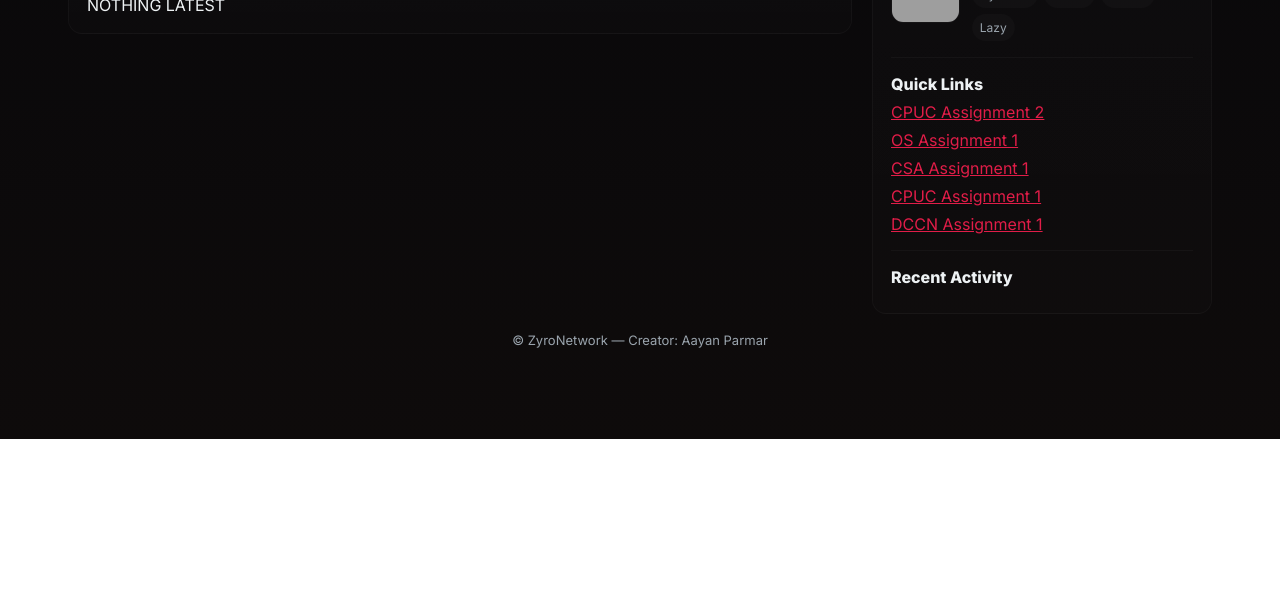
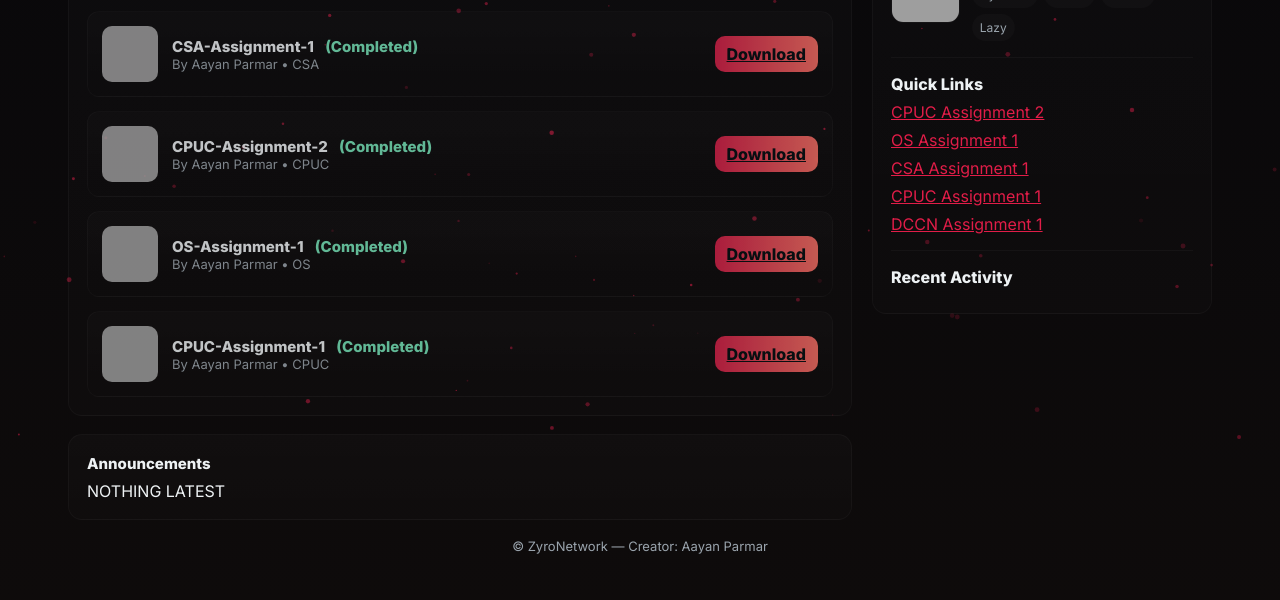
Before and after one commit to AustinKarasu/AayanPortfilio, a plain HTML site: page index.html in a window 1280 px wide. Shown: the part 361-961 px from the top of the page. Before the commit the page ends 800 px from the top, so only its background shows below. Drawn offline with Linux system fonts and the light colour scheme; grey boxes are pictures that could not be loaded.

Commit message:
Update index.html

```diff
--- a/index.html
+++ b/index.html
@@ -161,7 +161,7 @@
       {id:'csa-1',title:'CSA-Assignment-1',subject:'CSA',file:'https://raw.githubusercontent.com/AustinKarasu/zyronetwork/079c5ee5fb4ceda544f73f682bbac55a7e79e1e5/CSA-Assignment-1.pdf',completed:true},
       {id:'cpuc-2',title:'CPUC-Assignment-2',subject:'CPUC',file:'./CPUC-Assignment-2.pdf',completed:true},
       {id:'os-1',title:'OS-Assignment-1',subject:'OS',file:'./OS_Assignment1.pdf',completed:true},
-      {id:'cpuc-2',title:'CPUC-Assignment-1',subject:'CPUC',file:'https://raw.githubusercontent.com/AustinKarasu/zyronetwork/c3dd1e232798e006be0a571d260214ecf1b06ea5/CPUC-Assignment-1.pdf',completed:true}
+      {id:'cpuc-1',title:'CPUC-Assignment-1',subject:'CPUC',file:'https://raw.githubusercontent.com/AustinKarasu/zyronetwork/c3dd1e232798e006be0a571d260214ecf1b06ea5/CPUC-Assignment-1.pdf',completed:true}
     ];
 
     const activity = JSON.parse(localStorage.getItem('zyro_act_v3')||'[]');
@@ -170,19 +170,40 @@
     let activeSubject = 'All';
     function switchTab(e){ document.querySelectorAll('.tab').forEach(t=>t.classList.remove('active')); e.currentTarget.classList.add('active'); activeSubject = e.currentTarget.dataset.subject; renderList(); }
 
-    function renderList(){ const list = document.getElementById('assignList'); list.innerHTML=''; const q = (document.getElementById('search')?.value||'').trim().toLowerCase(); const status = document.getElementById('status').value; assignments.filter(a=> (activeSubject==='All' || a.subject===activeSubject) && (q==='' || a.title.toLowerCase().includes(q) || a.subject.toLowerCase().includes(q)) ).filter(a=> status==='all' || (status==='completed' && a.completed)).forEach(a=>{ const div=document.createElement('div'); div.className='assign completed'; let icon = a.subject==='OS'?'<img src="https://i.postimg.cc/wxXsBnyj/os.webp" alt="os">':a.subject==='CPUC'?'<img src="https://i.postimg.cc/rsMsWF0F/cpuc.png" alt="cpuc">':':a.subject==='DCCN'?'<img src="https://i.postimg.cc/TYxBrj8X/Datacom-logo.webp" alt="dccn">':a.subject==='CSA'?'<img src="https://i.postimg.cc/26Z28MKB/Screenshot-2025-09-08-220058.png" alt="csa">':'<div style="width:100%;height:100%;display:flex;align-items:center;justify-content:center;color:var(--accent);font-weight:800">'+a.subject[0]+'</div>';
+    function renderList(){
+      const list = document.getElementById('assignList'); list.innerHTML='';
+      const q = (document.getElementById('search')?.value||'').trim().toLowerCase();
+      const status = document.getElementById('status').value;
+
+      assignments
+        .filter(a=> (activeSubject==='All' || a.subject===activeSubject) && (q==='' || a.title.toLowerCase().includes(q) || a.subject.toLowerCase().includes(q)) )
+        .filter(a=> status==='all' || (status==='completed' && a.completed))
+        .forEach(a=>{
+          const div=document.createElement('div');
+          // only add completed class when a.completed === true
+          div.className = 'assign' + (a.completed ? ' completed' : '');
+
+          const icon = a.subject === 'OS' ? '<img src="https://i.postimg.cc/wxXsBnyj/os.webp" alt="os">'
+            : a.subject === 'CPUC' ? '<img src="https://i.postimg.cc/rsMsWF0F/cpuc.png" alt="cpuc">'
+            : a.subject === 'DCCN' ? '<img src="https://i.postimg.cc/TYxBrj8X/Datacom-logo.webp" alt="dccn">'
+            : a.subject === 'CSA' ? '<img src="https://i.postimg.cc/26Z28MKB/Screenshot-2025-09-08-220058.png" alt="csa">'
+            : '<div style="width:100%;height:100%;display:flex;align-items:center;justify-content:center;color:var(--accent);font-weight:800">' + (a.subject ? a.subject[0] : '') + '</div>';
+
           div.innerHTML = `
             <div class="left">
               <div class="badge-img">${icon}</div>
               <div>
-            <div class="meta">${a.title} <span style="color:#6ee7b7;font-weight:700;margin-left:8px">(Completed)</span></div>
+                <div class="meta">${a.title} ${a.completed ? '<span style="color:#6ee7b7;font-weight:700;margin-left:8px">(Completed)</span>' : ''}</div>
                 <div class="sub">By ${a.by||'Aayan Parmar'} • ${a.subject}</div>
               </div>
             </div>
             <div class="actions">
               <a class="btn download" href="${a.file}" download>Download</a>
             </div>
-      `; list.appendChild(div); }); }
+          `;
+          list.appendChild(div);
+        });
+    }
 
     function renderActivity(){ const el = document.getElementById('activity'); if(!el) return; el.innerHTML=''; activity.slice(0,40).forEach(a=>{ const d = new Date(a.at); const p = document.createElement('div'); p.textContent = `${a.text} · ${d.toLocaleString()}`; el.appendChild(p); }); }
 
```
Lines whose indentation alone changed are shown as unchanged.
